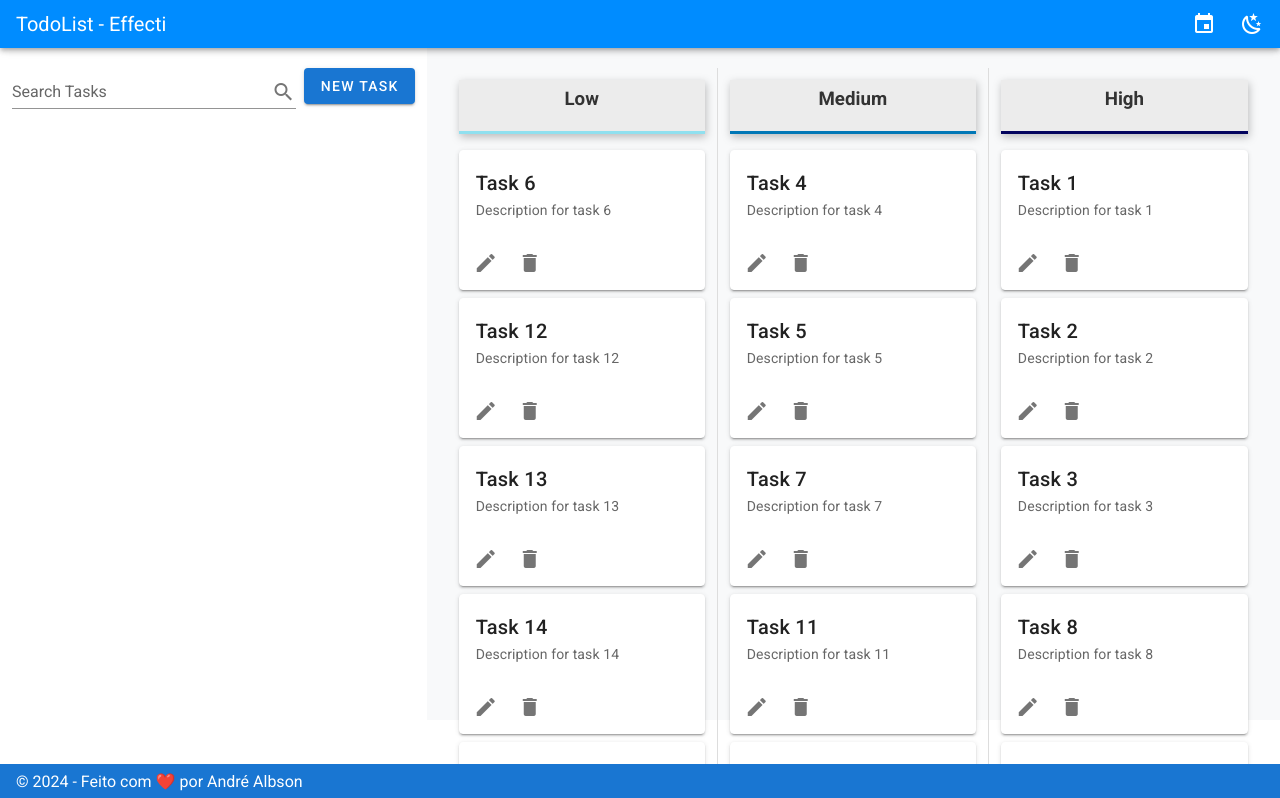
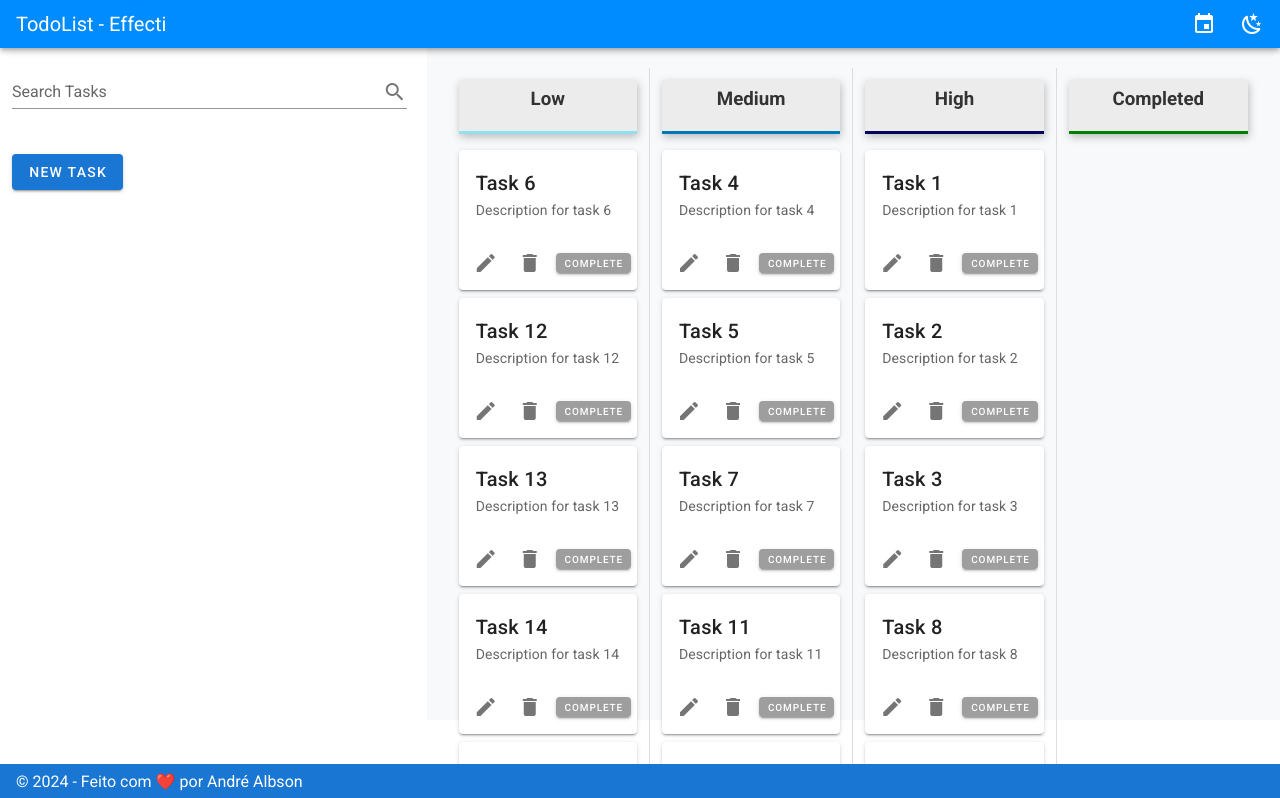
Before and after one commit to albsondev/todolist-effecti, a Vue app: page /#/ in a window 1280 px wide. Shown: the top 798 px of the page. Built offline with nearby package versions, Linux system fonts and the light colour scheme.

Commit message:
Completed tasks

```diff
--- a/src/components/CalendarView.vue
+++ b/src/components/CalendarView.vue
@@ -14,8 +14,8 @@
               v-for="(task, i) in tracked[date]"
               :key="i"
               :title="task.title"
-              :color="getTaskColor(task.priority)"
-              :width="`${getTaskPercentage(date, task.priority)}%`"
+              :color="getTaskColor(task)"
+              :width="`${getTaskPercentage(date, task)}%`"
               height="100%"
               tile
             ></v-sheet>
@@ -39,8 +39,11 @@ export default {
     };
   },
   methods: {
-    getTaskColor(priority) {
-      switch (priority) {
+    getTaskColor(task) {
+      if (task.completed) {
+        return "#20bf6b";
+      } else {
+        switch (task.priority) {
           case "low":
             return "#90e0ef";
           case "medium":
@@ -50,10 +53,17 @@ export default {
           default:
             return "grey";
         }
+      }
     },
-    getTaskPercentage(date, priority) {
+    getTaskPercentage(date, task) {
       const tasks = this.tracked[date];
-      const count = tasks.filter((task) => task.priority === priority).length;
+      if (!tasks) return 0;
+
+      const count = tasks.filter(
+        (t) => t.priority === task.priority && t.completed === task.completed
+      ).length;
+      if (!tasks.length) return 0;
+
       return (count / tasks.length) * 100;
     },
     handleDayClick({ date }) {
--- a/src/components/KanbanView.vue
+++ b/src/components/KanbanView.vue
@@ -1,7 +1,7 @@
 <template>
   <v-row class="bg-light pd row-kanban">
     <template v-if="tasks.length > 0">
-      <v-col cols="12" md="4" class="border-r">
+      <v-col cols="12" md="3" class="border-r">
         <h3 class="col-low border-b text-center">Low</h3>
         <v-card v-for="task in lowPriorityTasks" :key="task.id" class="mb-2">
           <v-card-title>{{ task.title }}</v-card-title>
@@ -13,10 +13,19 @@
             <v-btn icon @click="$emit('delete-task', task.id)">
               <v-icon>mdi-delete</v-icon>
             </v-btn>
+            <v-btn
+              color="#9e9e9e"
+              dark
+              elevation="2"
+              x-small
+              @click="$emit('toggle-task-status', task)"
+            >
+              {{ task.completed ? "Completed" : "Complete" }}
+            </v-btn>
           </v-card-actions>
         </v-card>
       </v-col>
-      <v-col cols="12" md="4" class="border-r">
+      <v-col cols="12" md="3" class="border-r">
         <h3 class="col-medium border-b text-center">Medium</h3>
         <v-card v-for="task in mediumPriorityTasks" :key="task.id" class="mb-2">
           <v-card-title>{{ task.title }}</v-card-title>
@@ -28,10 +37,19 @@
             <v-btn icon @click="$emit('delete-task', task.id)">
               <v-icon>mdi-delete</v-icon>
             </v-btn>
+            <v-btn
+              color="#9e9e9e"
+              dark
+              elevation="2"
+              x-small
+              @click="$emit('toggle-task-status', task)"
+            >
+              {{ task.completed ? "Completed" : "Complete" }}
+            </v-btn>
           </v-card-actions>
         </v-card>
       </v-col>
-      <v-col cols="12" md="4" class="">
+      <v-col cols="12" md="3" class="border-r">
         <h3 class="col-high border-b text-center">High</h3>
         <v-card v-for="task in highPriorityTasks" :key="task.id" class="mb-2">
           <v-card-title>{{ task.title }}</v-card-title>
@@ -43,14 +61,39 @@
             <v-btn icon @click="$emit('delete-task', task.id)">
               <v-icon>mdi-delete</v-icon>
             </v-btn>
+            <v-btn
+              color="#9e9e9e"
+              dark
+              elevation="2"
+              x-small
+              @click="$emit('toggle-task-status', task)"
+            >
+              {{ task.completed ? "Completed" : "Complete" }}
+            </v-btn>
+          </v-card-actions>
+        </v-card>
+      </v-col>
+      <v-col cols="12" md="3">
+        <h3 class="col-completed border-b text-center">Completed</h3>
+        <v-card v-for="task in completedTasks" :key="task.id" class="mb-2">
+          <v-card-title>{{ task.title }}</v-card-title>
+          <v-card-subtitle>{{ task.description }}</v-card-subtitle>
+          <v-card-actions>
+            <v-btn icon @click="$emit('edit-task', task)">
+              <v-icon>mdi-pencil</v-icon>
+            </v-btn>
+            <v-btn icon @click="$emit('delete-task', task.id)">
+              <v-icon>mdi-delete</v-icon>
+            </v-btn>
+            <v-btn icon @click="$emit('toggle-task-status', task)">
+              <v-icon>mdi-close-circle-outline</v-icon>
+            </v-btn>
           </v-card-actions>
         </v-card>
       </v-col>
     </template>
     <v-col v-else class="empty-state">
-      <v-alert border="bottom" dense prominent shaped type="info">
-        No tasks registered yet.
-      </v-alert>
+      <v-alert type="info">No tasks registered yet.</v-alert>
     </v-col>
   </v-row>
 </template>
@@ -60,18 +103,31 @@ export default {
   props: ["tasks"],
   computed: {
     lowPriorityTasks() {
-      return this.tasks.filter((task) => task.priority === "low");
+      return this.tasks.filter(
+        (task) => task.priority === "low" && !task.completed
+      );
     },
     mediumPriorityTasks() {
-      return this.tasks.filter((task) => task.priority === "medium");
+      return this.tasks.filter(
+        (task) => task.priority === "medium" && !task.completed
+      );
     },
     highPriorityTasks() {
-      return this.tasks.filter((task) => task.priority === "high");
+      return this.tasks.filter(
+        (task) => task.priority === "high" && !task.completed
+      );
+    },
+    completedTasks() {
+      return this.tasks.filter((task) => task.completed);
+    },
+  },
+  methods: {
+    toggleTaskStatus(task) {
+      this.$emit("toggle-task-status", task);
     },
   },
 };
 </script>
-
 <style scoped>
 div.theme--dark .bg-light {
   background-color: #1a1a1a;
@@ -155,4 +211,9 @@ h3 {
   align-items: flex-start;
   height: 100%;
 }
+
+.col-completed {
+  border-bottom: 1px solid green !important;
+  border-width: 3px !important;
+}
 </style>
--- a/src/components/PriorityLegend.vue
+++ b/src/components/PriorityLegend.vue
@@ -1,18 +1,23 @@
 <template>
   <v-row class="priority-legend">
-    <v-col cols="12" md="4" class="text-center">
+    <v-col cols="12" md="3" class="text-center">
       <v-badge color="#90e0ef" bottom inline tile>
         <span>Low Priority</span>
       </v-badge>
     </v-col>
-    <v-col cols="12" md="4" class="text-center">
+    <v-col cols="12" md="3" class="text-center">
       <v-badge color="#0077b6" bottom inline tile>
         <span>Medium Priority</span>
       </v-badge>
     </v-col>
-    <v-col cols="12" md="4" class="text-center">
+    <v-col cols="12" md="3" class="text-center">
       <v-badge color="#03045e" bottom inline tile>
         <span>High Priority</span>
+      </v-badge>
+    </v-col>
+    <v-col cols="12" md="3" class="text-center">
+      <v-badge color="#20bf6b" bottom inline tile>
+        <span>Completed Tasks</span>
       </v-badge>
     </v-col>
   </v-row>
@@ -33,6 +38,10 @@ export default {
   font-size: small;
 }
 
+.theme--dark .priority-legend {
+  background-color: #1a1a1a;
+}
+
 .v-badge {
   display: flex;
   align-items: center;
--- a/src/store/modules/tasks.js
+++ b/src/store/modules/tasks.js
@@ -74,10 +74,14 @@ const mutations = {
       localStorage.setItem("tasks", JSON.stringify(state.tasks));
     }
   },
-  toggleStatus: (state, id) => {
-    const task = state.tasks.find((task) => task.id === id);
-    if (task) {
-      task.completed = !task.completed;
+  updateTasks(state, tasks) {
+    state.tasks = tasks;
+    localStorage.setItem("tasks", JSON.stringify(state.tasks));
+  },
+  toggleStatus: (state, task) => {
+    const taskToUpdate = state.tasks.find((t) => t.id === task.id);
+    if (taskToUpdate) {
+      taskToUpdate.completed = !taskToUpdate.completed;
       localStorage.setItem("tasks", JSON.stringify(state.tasks));
     }
   },
--- a/src/views/HomeView.vue
+++ b/src/views/HomeView.vue
@@ -39,6 +39,7 @@
             :tasks="filteredTasks"
             @edit-task="editTask"
             @delete-task="deleteTask"
+            @toggle-task-status="toggleTaskStatus"
           />
         </transition>
       </v-col>
@@ -101,6 +102,12 @@ export default {
       this.currentTask = this.createEmptyTask();
       this.showForm = true;
     },
+    updateTasks(tasks) {
+      this.$store.commit("updateTasks", tasks);
+    },
+    toggleTaskStatus(task) {
+      this.$store.dispatch("toggleTaskStatus", task);
+    },
     createEmptyTask() {
       return {
         title: "",
@@ -135,28 +142,3 @@ export default {
   },
 };
 </script>
-
-<style scoped>
-.mb-4 {
-  margin-bottom: 16px;
-}
-.flex {
-  display: flex;
-  justify-content: space-between;
-  align-content: center;
-}
-.mt-2 {
-  margin-top: 8px;
-}
-.mr-2 {
-  margin-right: 2em !important;
-}
-.fade-enter-active,
-.fade-leave-active {
-  transition: opacity 0.5s;
-}
-.fade-enter,
-.fade-leave-to {
-  opacity: 0;
-}
-</style>
```
Also changed, not shown: src/components/TaskList.vue (deleted, +0 -40 lines). Lines whose indentation alone changed are shown as unchanged.
